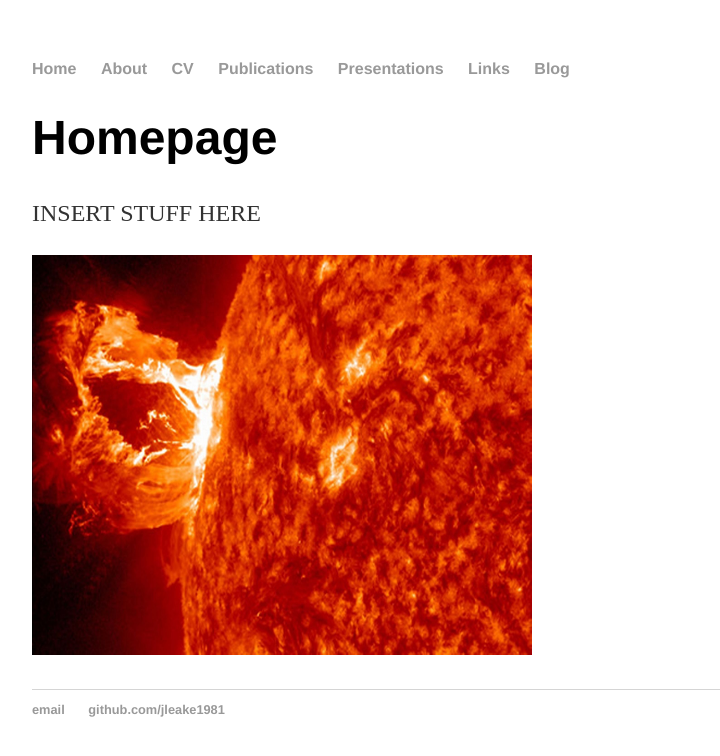
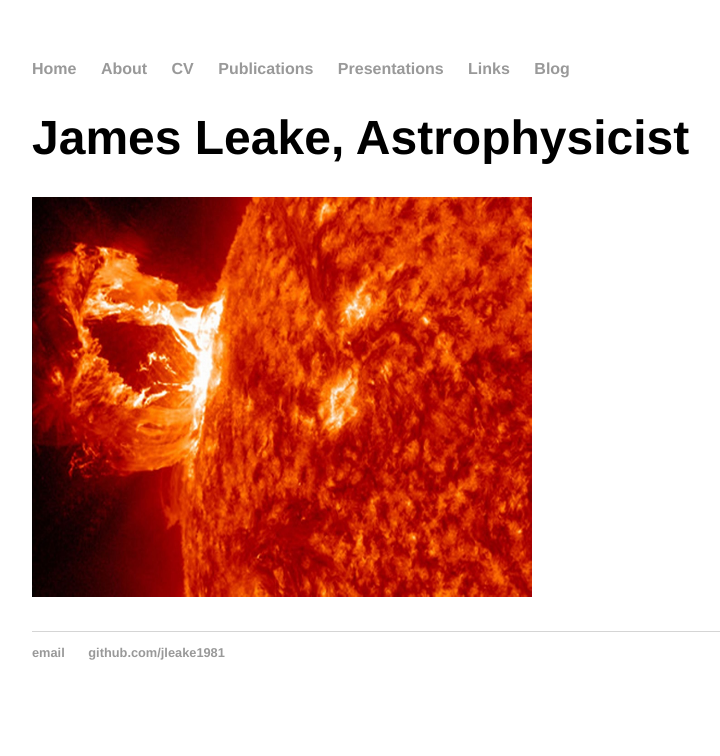
Before and after one commit to jleake1981/jleake1981.github.io, a Jekyll site: the page built from index.html, in a window 1280 px wide. Shown: the top 756 px of the page, without its empty margins (160-880 px from the left). Built offline with Jekyll 4.4.1, drawn with Linux system fonts in a browser that asks for light colours.

Commit message:
Added Image to homepage

```diff
--- a/index.html
+++ b/index.html
@@ -3,7 +3,6 @@ layout: default
 title: James Leake, Astrophysicist
 ---
 <div class="blurb">
-	<h1>Homepage</h1>
-	<p>INSERT STUFF HERE</p>
+	<h1>James Leake, Astrophysicist</h1>
 	<p>  <img src="prominence.jpg" width="500" height="400"> </p>
 </div><!-- /.blurb -->
```
